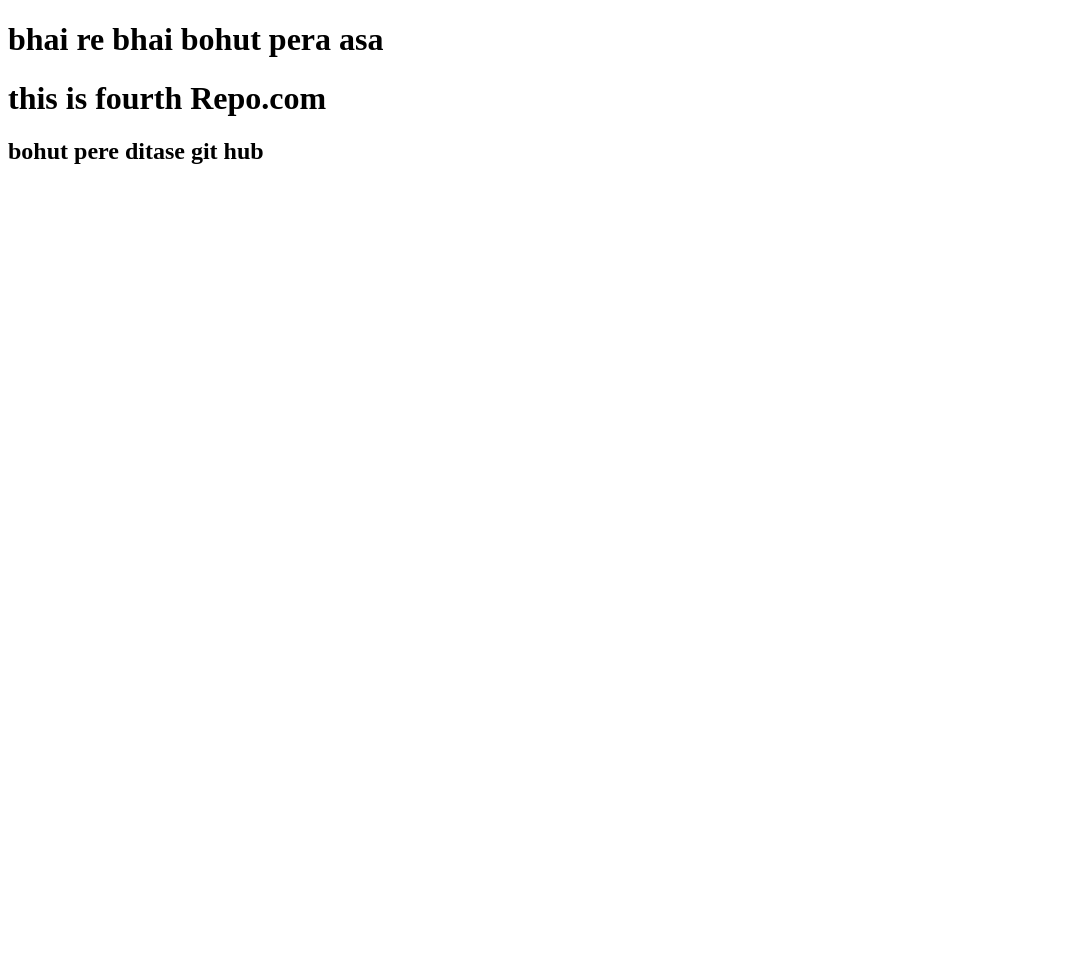
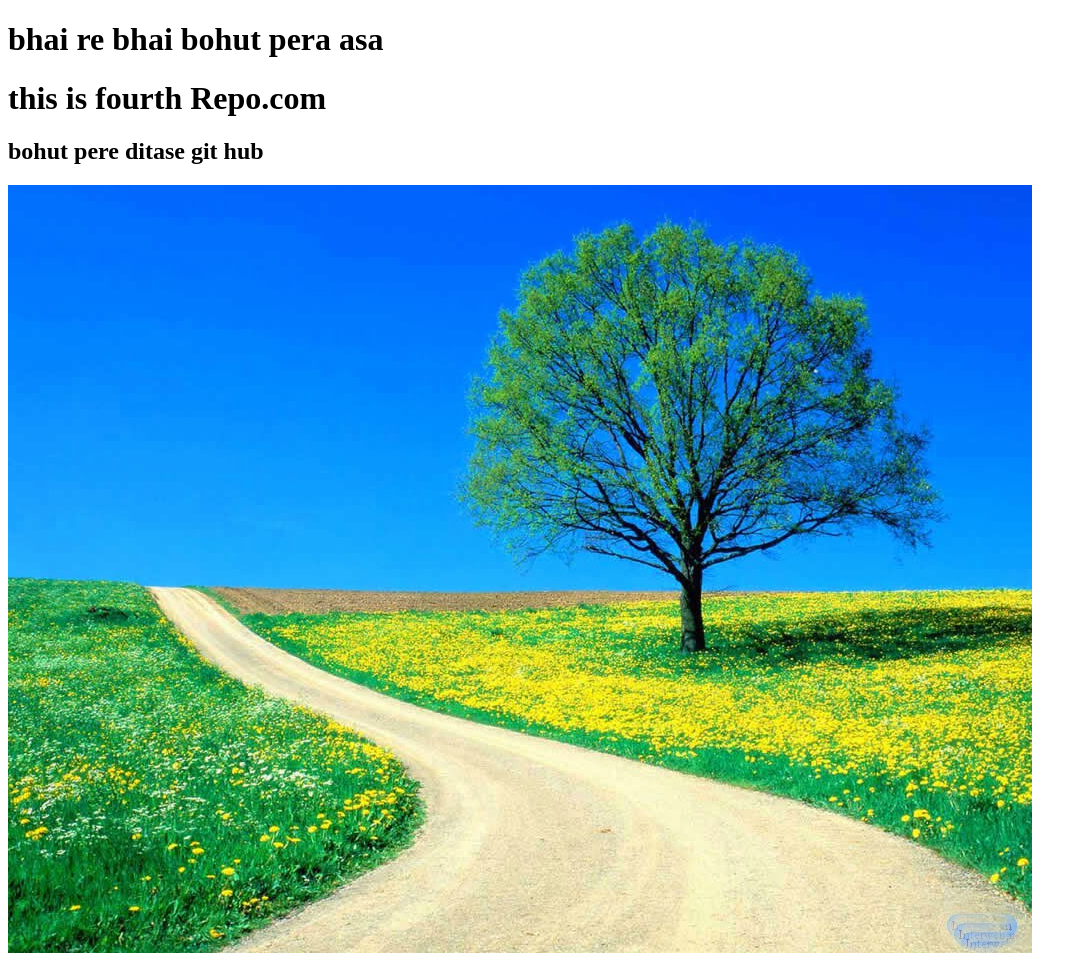
Before and after one commit to Johirsumon/my-fourth-repo, a plain HTML site: page index.html in a window 1280 px wide. Shown: the whole page, without its empty margins (0-1087 px from the left). Before the commit the page ends 800 px from the top, so only its background shows below. Drawn offline with Linux system fonts and the light colour scheme.

Commit message:
img added

```diff
--- a/index.html
+++ b/index.html
@@ -10,5 +10,6 @@
     <h1>bhai re bhai bohut pera asa</h1>
     <h1>this is fourth Repo.com</h1>
     <h2>bohut pere ditase git hub</h2>
+    <img src="img1.jpg"
 </body>
 </html>
```
Also changed, not shown: img1.jpg (added), img2.jpg (added), img3.jpg (added).
